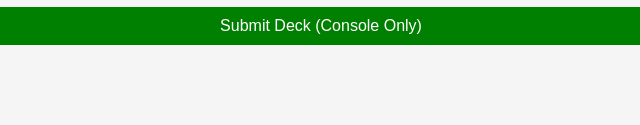
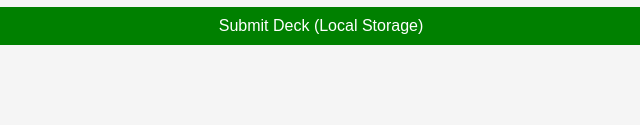
Before and after one commit to diasdiogo2842-create/arenadeckbuilder.com, a plain HTML site: page index.html in a window 1280 px wide. Shown: the part 341-466 px from the top of the page, 319-959 px from the left. Drawn offline with Linux system fonts and the light colour scheme.

Commit message:
Update and rename índex.html to index.html

```diff
--- a/índex.html
+++ b/index.html
@@ -14,12 +14,11 @@
     <input type="text" id="title" placeholder="Deck Title" required />
     <textarea id="description" placeholder="Deck Description"></textarea>
     <textarea id="cards" placeholder="Cards (comma separated)"></textarea>
-    <button type="submit">Submit Deck (Console Only)</button>
+    <button type="submit">Submit Deck (Local Storage)</button>
   </form>
 
   <section id="decks">
     <h2>Decks</h2>
-    <!-- Decks will show up here -->
   </section>
 
   <script src="script.js"></script>
```
